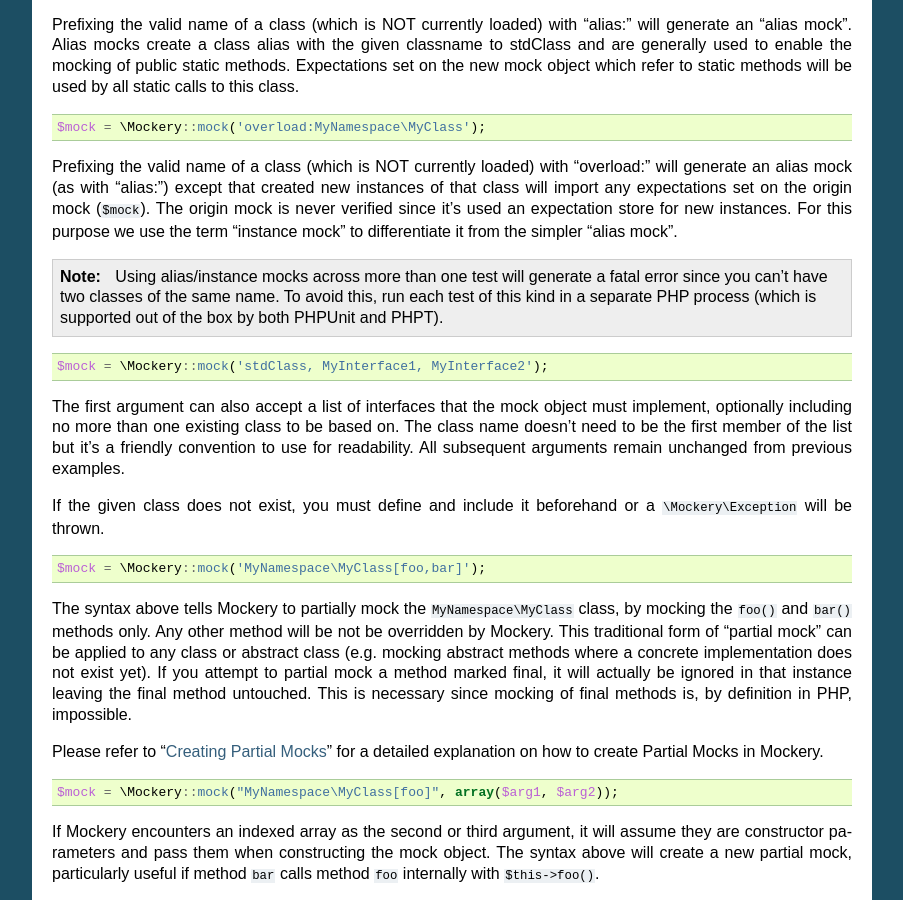
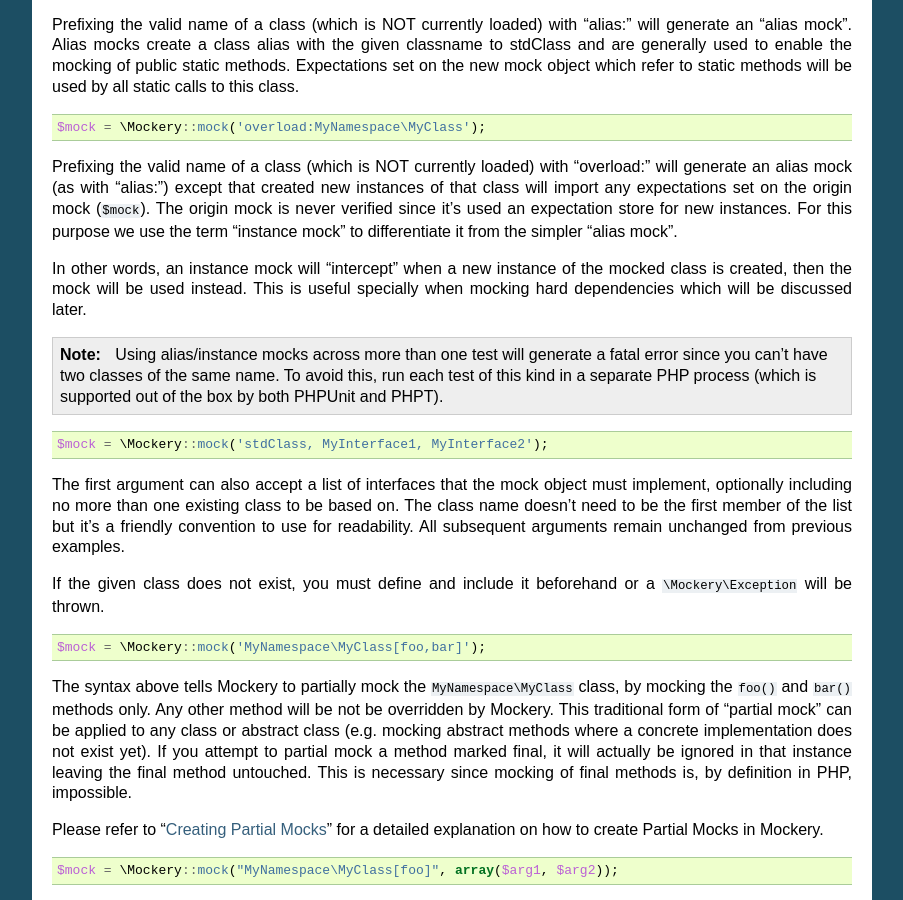
Before and after one commit to mockery/mockery, a Sphinx documentation site: the page built from docs/reference/startup_methods.rst, in a window 1280 px wide and 900 px high, scrolled down 904 px. Shown: the whole window, without its empty margins (198-1101 px from the left). Built offline with Sphinx 7.4.7, drawn with Linux system fonts in a browser that asks for light colours.

Commit message:
Elaborating on instance mocks

```diff
--- a/docs/reference/startup_methods.rst
+++ b/docs/reference/startup_methods.rst
@@ -83,6 +83,10 @@
 mock (``$mock``). The origin mock is never verified since it's used an
 expectation store for new instances. For this purpose we use the term
 "instance mock" to differentiate it from the simpler "alias mock".
+
+In other words, an instance mock will "intercept" when a new instance of the
+mocked class is created, then the mock will be used instead. This is useful specially
+when mocking hard dependencies which will be discussed later.
 
 .. note::
 
```
